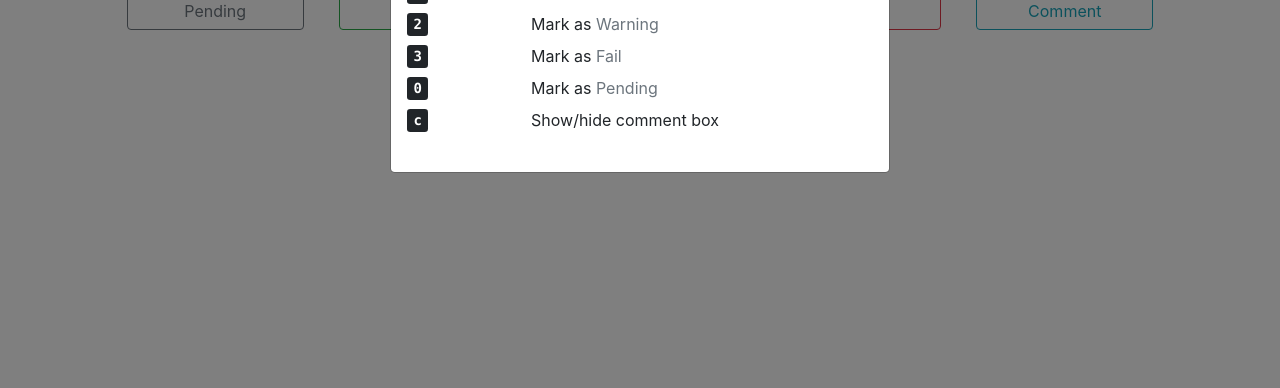
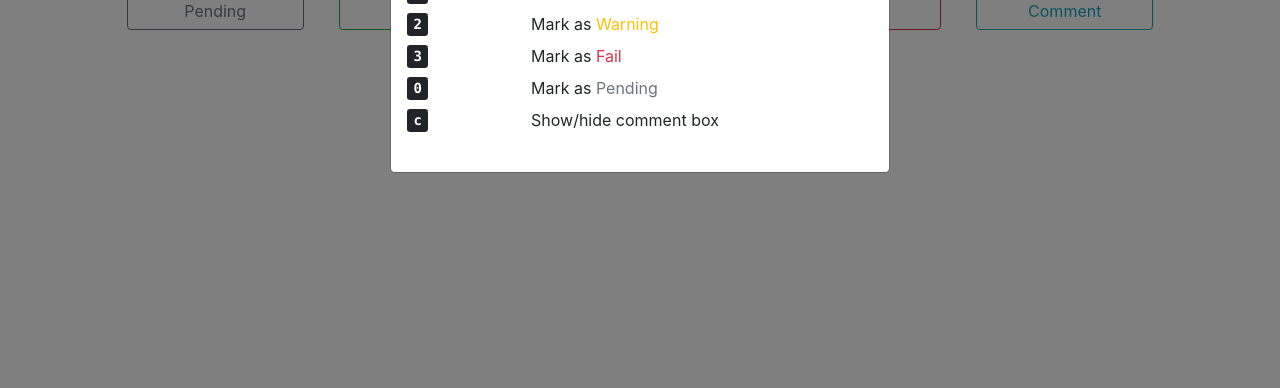
Before and after one commit to soffiafdz/Qrater, a Flask app: template app/templates/rate.html in a window 1280 px wide, after a click that opens the changed part. Shown: the part 412-800 px from the top of the page. Run offline with Flask 2, Linux system fonts and the light colour scheme; the template is opened without the code that fills it: values that come from a table or form of the project are taken from there, others are empty; some libraries are stand-ins or nearby versions.

Commit message:
Color buttons

```diff
--- a/app/templates/help_modal.html
+++ b/app/templates/help_modal.html
@@ -30,15 +30,15 @@
           <dd class="col-9">Previous image</dd>
           <dt class="col-3"><kbd>1</kbd></dt>
           <dd class="col-9">
-            Mark as <span class="text-muted">Pass</span>
+            Mark as <span class="text-success">Pass</span>
           </dd>
           <dt class="col-3"><kbd>2</kbd></dt>
           <dd class="col-9">
-            Mark as <span class="text-muted">Warning</span>
+            Mark as <span class="text-warning">Warning</span>
           </dd>
           <dt class="col-3"><kbd>3</kbd></dt>
           <dd class="col-9">
-            Mark as <span class="text-muted">Fail</span>
+            Mark as <span class="text-danger">Fail</span>
           </dd>
           <dt class="col-3"><kbd>0</kbd></dt>
           <dd class="col-9">
```
